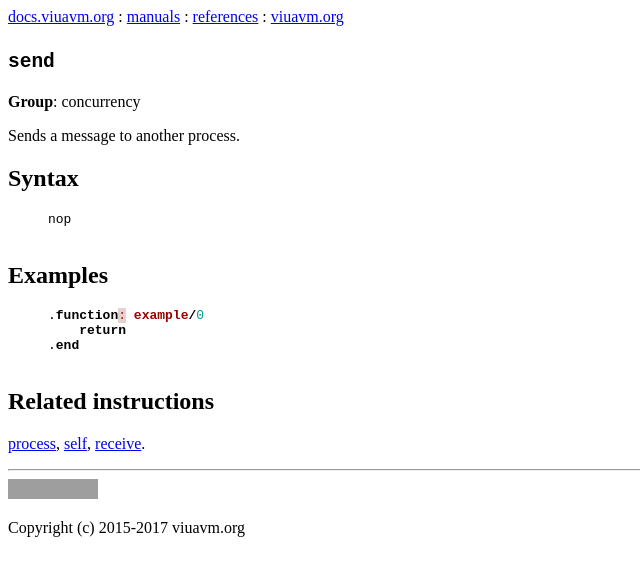
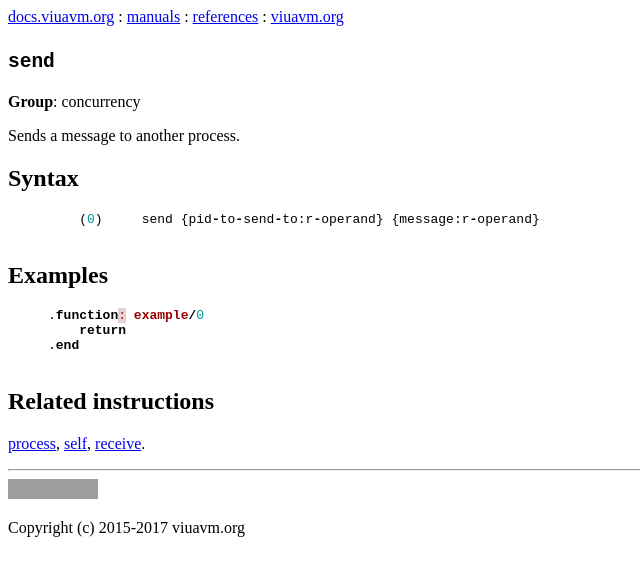
Before and after one commit to marekjm/docs.viuavm.org, a Jekyll site: the page built from _isa/send.html, in a window 1280 px wide. Shown: the top 576 px of the page, without its empty margins (0-640 px from the left). Built offline with Jekyll 4.4.1, drawn with Linux system fonts in a browser that asks for light colours; grey boxes are pictures that could not be loaded.

Commit message:
A new Good Way(TM)

```diff
--- a/_isa/receive.html
+++ b/_isa/receive.html
@@ -19,7 +19,7 @@ related_instructions:
     (1)     receive %1 local 1s
 
     -- wait for 1 millisecond
-    (2)     receive %1 local 1s
+    (2)     receive %1 local 1ms
 
     -- wait forevery
     (3)     receive  %1 local infinity
--- a/_isa/send.html
+++ b/_isa/send.html
@@ -15,7 +15,7 @@ related_instructions:
     <h2> Syntax </h2>
 
     {% highlight lua %}
-nop
+    (0)     {{ page.canonical_form }}
     {% endhighlight %}
 </section>
 
```
